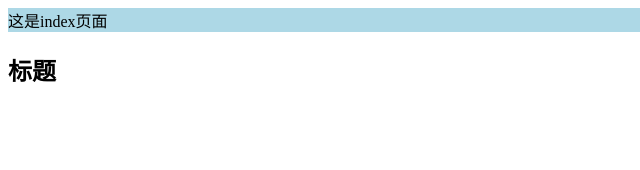
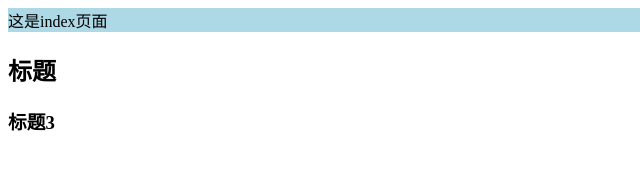
Before and after one commit to dollar-origin/project_01, a plain HTML site: page index.html in a window 1280 px wide. Shown: the full height of the page, 0-640 px from the left. Drawn offline with Linux system fonts and the light colour scheme.

Commit message:
增加了标题3

```diff
--- a/index.html
+++ b/index.html
@@ -11,5 +11,6 @@
 <body>
   <div>这是index页面</div>
   <h2>标题</h2>
+  <h3>标题3</h3>
 </body>
 </html>
```
